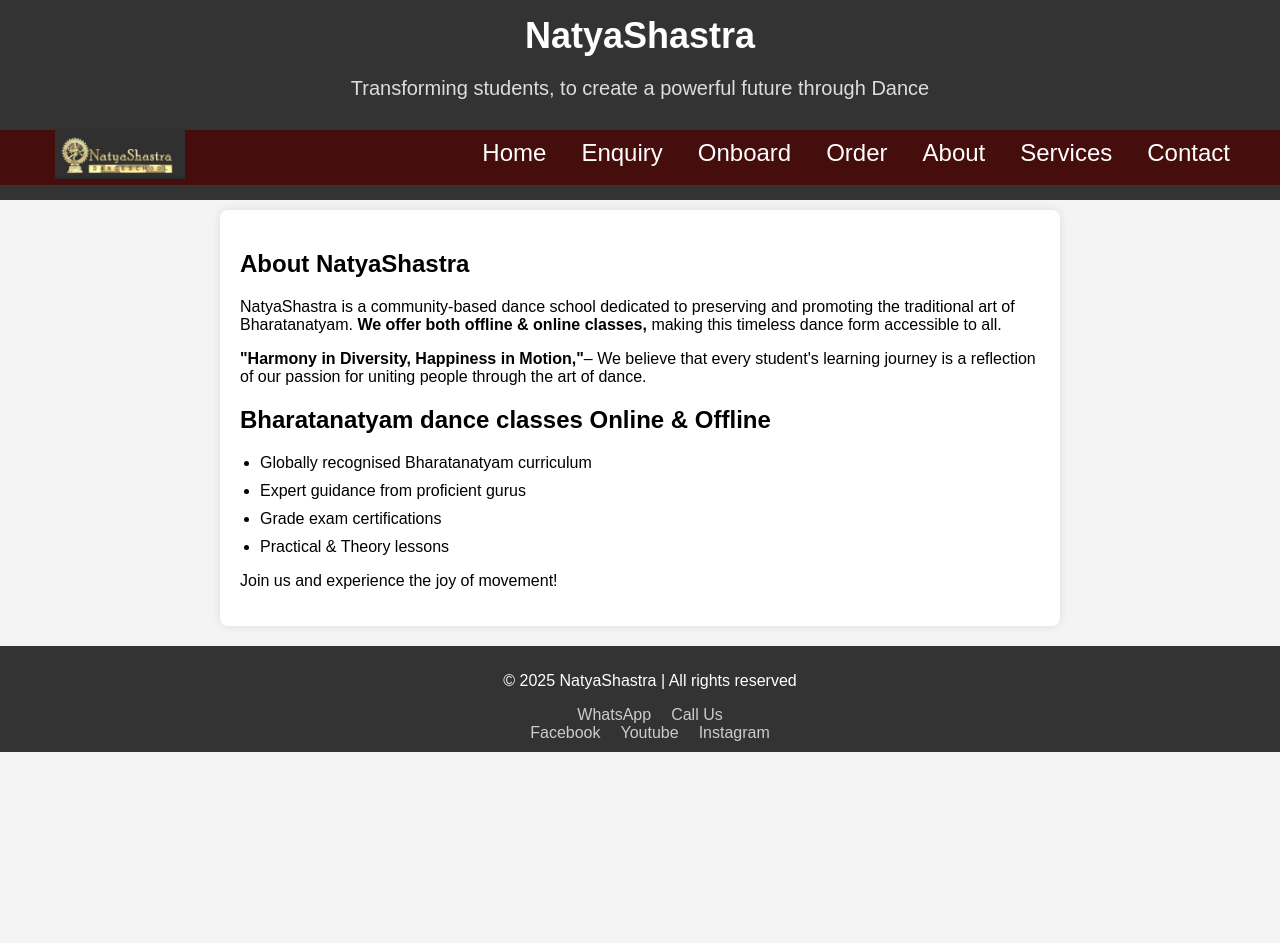
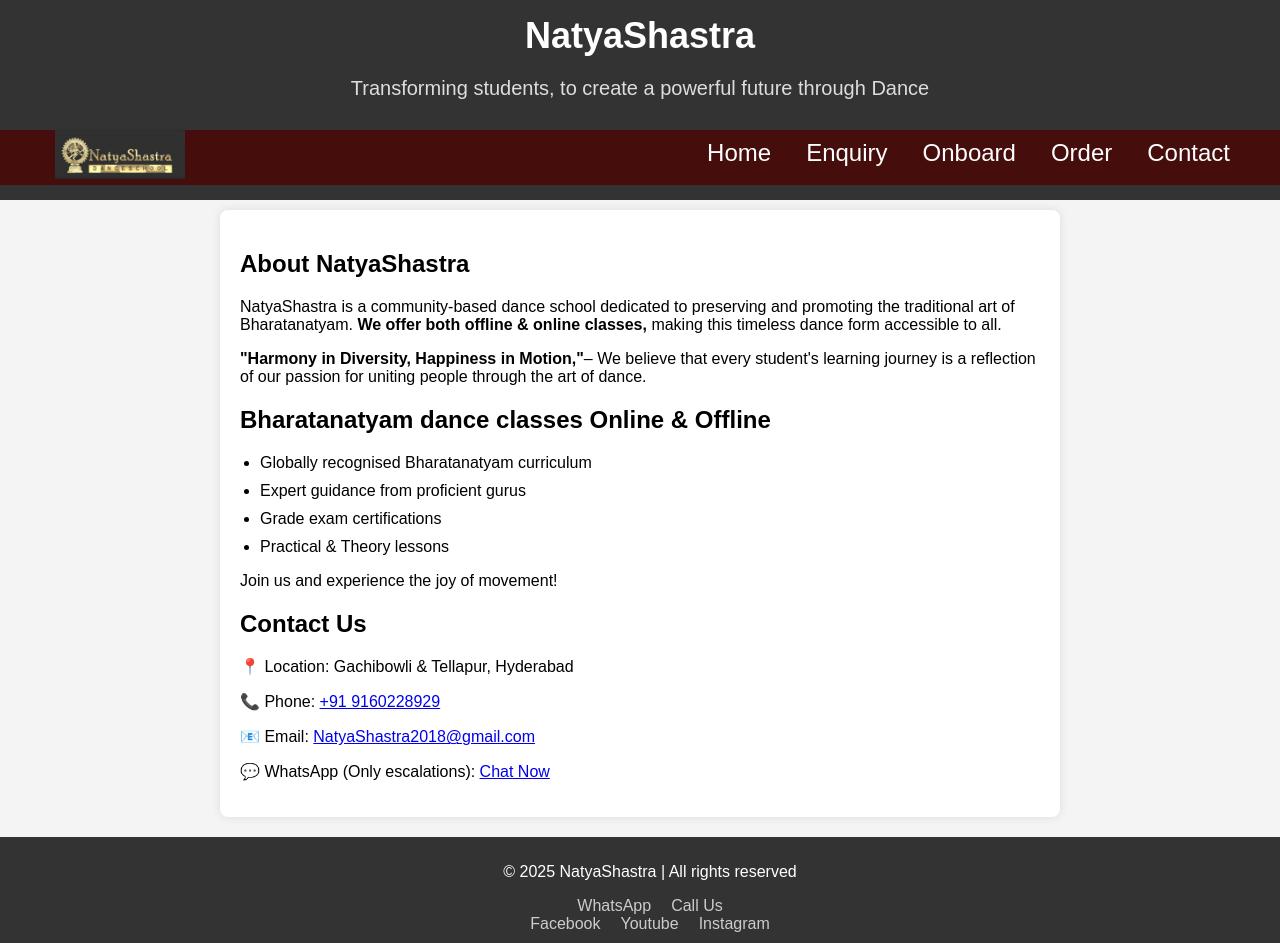
Before and after one commit to NatyaShastra/natya, a React (Vite) app: page /about in a window 1280 px wide. Before the commit the page ends 800 px from the top, so only its background shows below. Built offline with nearby package versions, Linux system fonts and the light colour scheme.

Commit message:
All code chagnes

```diff
--- a/src/components/About.tsx
+++ b/src/components/About.tsx
@@ -27,6 +27,12 @@ export const About: React.FC = () => {
 
       </p>
       <p>Join us and experience the joy of movement!</p>
+
+      <h2>Contact Us</h2>
+      <p>📍 Location: Gachibowli & Tellapur, Hyderabad</p>
+      <p>📞 Phone: <a href="tel:9160228929">+91 9160228929</a></p>
+      <p>📧 Email: <a href="mailto:NatyaShastra@gmail.com">NatyaShastra2018@gmail.com</a></p>
+      <p>💬 WhatsApp (Only escalations): <a href="https://wa.me/9344134242" target="_blank" rel="noopener noreferrer">Chat Now</a></p>
     </div>
   );
 };
--- a/src/components/Navbar.tsx
+++ b/src/components/Navbar.tsx
@@ -22,9 +22,9 @@ export const Navbar: React.FC = () => {
           <li><Link to="/enquiry" onClick={() => setMenuOpen(false)}>Enquiry</Link></li>
           <li><Link to="/onboarding" onClick={() => setMenuOpen(false)}>Onboard</Link></li>
           <li><Link to="/booking" onClick={() => setMenuOpen(false)}>Order</Link></li>
-          <li><Link to="/about" onClick={() => setMenuOpen(false)}>About</Link></li>
-          <li><Link to="/services" onClick={() => setMenuOpen(false)}>Services</Link></li>
-          <li><Link to="/contact" onClick={() => setMenuOpen(false)}>Contact</Link></li>
+          <li><Link to="/about" onClick={() => setMenuOpen(false)}>Contact</Link></li>
+          {/* <li><Link to="/services" onClick={() => setMenuOpen(false)}>Services</Link></li>
+          <li><Link to="/contact" onClick={() => setMenuOpen(false)}>Contact</Link></li> */}
         </ul>
       </div>
     </nav>
```
